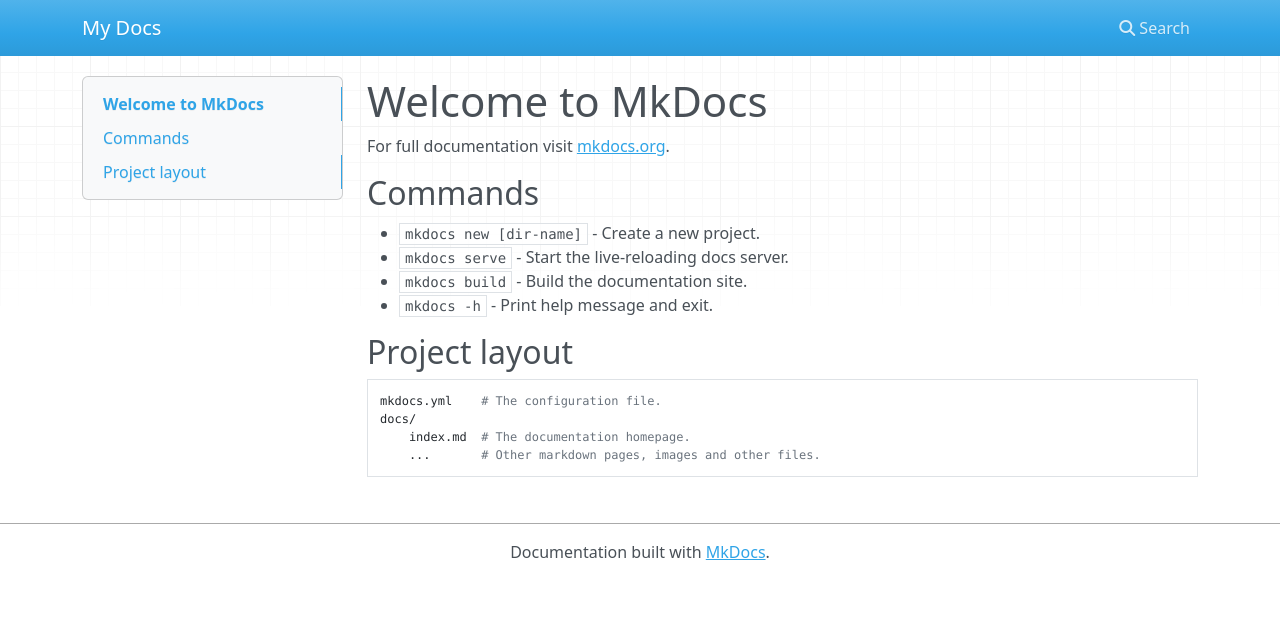
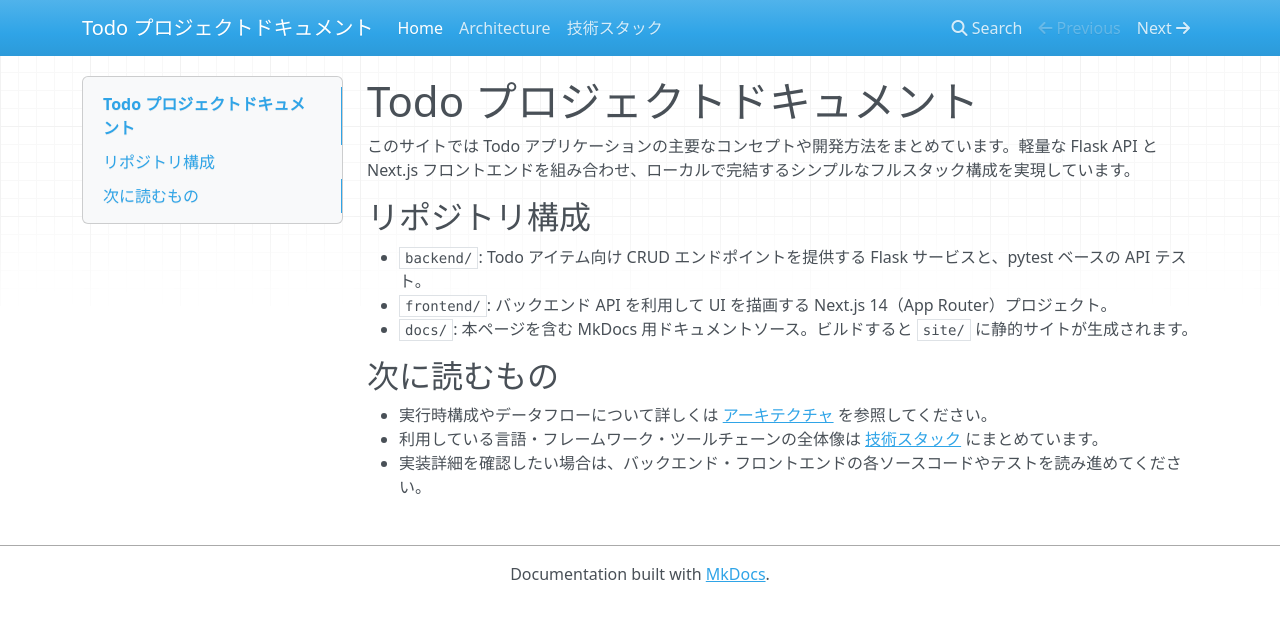
Before and after one commit to glarpycat/todo, an MkDocs documentation site: the page built from docs/index.md, in a window 1280 px wide. Shown: the top 621 px of the page. Built offline with MkDocs 1.6.1, drawn with Linux system fonts in a browser that asks for light colours; nearby versions of some CDN libraries.

Commit message:
プロジェクトのアーキテクチャ、技術スタックを説明するドキュメントを作成

````diff
--- /dev/null
+++ b/docs/architecture.md
@@ -0,0 +1,68 @@
+# アーキテクチャ概要
+
+このドキュメントでは Todo プロジェクトの構成要素、連携方法、拡張・デプロイ時に考慮すべきポイントを整理します。
+
+## コンポーネント構成
+
+- **フロントエンド (`frontend/`)**: Next.js 14（App Router）で実装された Todo UI。楽観的更新を行いつつ、REST 経由でバックエンドと通信します。
+- **バックエンド (`backend/`)**: タスクの CRUD エンドポイントを公開する Flask サービス。JSON でデータをやり取りします。
+- **ドキュメント (`docs/` と `mkdocs.yml`)**: MkDocs 用のソース。`site/` に静的サイトとしてビルドされ、ナレッジが公開されます。
+
+単一リポジトリ構成により、フロントエンド・バックエンド・ドキュメントの変更をまとめて管理できます。
+
+## 実行時フロー
+
+1. フロントエンドがブラウザーの `fetch` API を使ってバックエンドへ HTTP リクエストを送信。
+2. Flask のルートがリクエストを受け取り、メモリ上のタスクリストを操作して JSON 応答を返却。
+3. フロントエンドが応答を状態に反映し、React UI を再描画。
+
+```text
+[React UI] --fetch--> [Flask API] --JSON--> [React UI]
+```
+
+## バックエンドサービス
+
+- **フレームワーク**: Flask。`flask-cors` で Next.js 開発サーバーからのクロスオリジンアクセスを許可。
+- **データ永続化**: デモ用データを保持するメモリ上のリスト (`tasks`)。再起動で初期化されるため、本番ではデータベース置換を推奨。
+- **ルーティング**: `backend/app.py` に `GET /tasks`、`POST /tasks`、`PUT /tasks/<id>`、`DELETE /tasks/<id>` を定義。
+- **バリデーション**: 作成時は `title` の必須チェック、更新時は `done` ブール値を必須化。
+- **テスト**: `backend/tests/test_app.py` に `pytest` ベースの REST テストが配置されています。
+
+### ローカル実行方法
+
+```bash
+# リポジトリルートから実行
+source backend/.venv/bin/activate
+flask --app backend.app run --port 5001
+```
+
+## フロントエンドアプリケーション
+
+- **フレームワーク**: Next.js 14 + TypeScript。スタイリングは Tailwind CSS。
+- **データアクセス**: `app/page.tsx` の `API_URL` 定数（`http://127.0.0.1:5001`）経由で Flask API を呼び出し。
+- **状態管理**: React Hooks（`useState`、`useEffect`）でタスク一覧やフォーム入力を管理。
+- **ユーザー操作**: タスクの追加、完了状態のトグル、削除を即時 UI 反映付きで提供。
+- **スタイリング**: Tailwind クラスを `app/globals.css` や Tailwind 設定ファイルにて定義。
+
+### ローカル実行方法
+
+```bash
+# リポジトリルートから実行
+cd frontend
+npm install
+npm run dev
+```
+
+フロントエンドとバックエンドを同時に起動すると、`http://localhost:3000` にアクセスした際に UI が表示され、ポート `5001` の Flask API へリクエストがプロキシされます。
+
+## 横断的な考慮事項
+
+- **CORS**: 開発環境でのフロントエンド origin を許可するため `flask-cors` を利用。
+- **エラーハンドリング**: バックエンドはバリデーションエラーや未検出リソースに対して HTTP ステータス（`400`、`404`）を返却。フロントエンドは失敗時にコンソールへログ出力。
+- **テスト**: バックエンドは `pytest backend/` でテスト可能。フロントエンドは Playwright（`frontend/tests/todo.spec.ts`）による E2E テストをサポート。
+
+## 今後の拡張案
+
+- **永続化強化**: メモリリストではなく SQLite や PostgreSQL などのデータベース層を導入。
+- **設定管理**: 環境変数で `API_URL` を外部化し、環境ごとの設定を分離。
+- **デプロイ**: フロントエンド・バックエンドをコンテナ化、もしくは Vercel + マネージド API などのサービスを活用して本番展開。
--- a/docs/index.md
+++ b/docs/index.md
@@ -1,17 +1,15 @@
-# Welcome to MkDocs
+# Todo プロジェクトドキュメント
 
-For full documentation visit [mkdocs.org](https://www.mkdocs.org).
+このサイトでは Todo アプリケーションの主要なコンセプトや開発方法をまとめています。軽量な Flask API と Next.js フロントエンドを組み合わせ、ローカルで完結するシンプルなフルスタック構成を実現しています。
 
-## Commands
+## リポジトリ構成
 
-* `mkdocs new [dir-name]` - Create a new project.
-* `mkdocs serve` - Start the live-reloading docs server.
-* `mkdocs build` - Build the documentation site.
-* `mkdocs -h` - Print help message and exit.
+- `backend/`: Todo アイテム向け CRUD エンドポイントを提供する Flask サービスと、pytest ベースの API テスト。
+- `frontend/`: バックエンド API を利用して UI を描画する Next.js 14（App Router）プロジェクト。
+- `docs/`: 本ページを含む MkDocs 用ドキュメントソース。ビルドすると `site/` に静的サイトが生成されます。
 
-## Project layout
+## 次に読むもの
 
-    mkdocs.yml    # The configuration file.
-    docs/
-        index.md  # The documentation homepage.
-        ...       # Other markdown pages, images and other files.
+- 実行時構成やデータフローについて詳しくは [アーキテクチャ](architecture.md) を参照してください。
+- 利用している言語・フレームワーク・ツールチェーンの全体像は [技術スタック](tech-stack.md) にまとめています。
+- 実装詳細を確認したい場合は、バックエンド・フロントエンドの各ソースコードやテストを読み進めてください。
--- /dev/null
+++ b/docs/tech-stack.md
@@ -0,0 +1,58 @@
+# 技術スタック
+
+Todo プロジェクトで採用している主要技術と選定理由、関連する設定場所を整理します。
+
+## 言語・ランタイム
+
+- **Python 3.12**: バックエンド API を実装。`backend/pyproject.toml` で依存関係とツールチェーンを管理。
+- **TypeScript 5.x**: フロントエンド実装の型安全性と開発体験を向上。`frontend/tsconfig.json` に設定。
+- **Node.js 22+**: Next.js アプリのビルド・実行環境。`frontend/package.json` に対応バージョンを指定。
+
+## バックエンド
+
+- **Flask**: シンプルな REST API を迅速に構築。`backend/app.py` にルーティングとビジネスロジックを定義。
+- **Flask-CORS**: Next.js 開発サーバーからのクロスオリジンアクセスを許可。
+- **Pytest**: API の回帰を防ぐテストフレームワーク。`backend/tests/test_app.py` にテストケースを配置。
+
+### 依存管理
+
+- `uv`（Python パッケージマネージャー）: `uv sync` でロックファイルに従って依存を導入し、`uv run` で仮想環境経由のコマンド実行を統合。
+- `backend/pyproject.toml`: ランタイム・開発依存、ツール設定を一元管理。`uv.lock` はリポジトリルートに生成されます。
+
+#### uv 運用メモ
+
+- **インストール**: `curl -LsSf https://astral.sh/uv/install.sh | sh` などでグローバルに導入（詳細は公式ドキュメント参照）。
+- **Python バージョン管理**: `uv python install 3.11` で必要なランタイムを取得し、`uv python pin 3.11` で `pyproject.toml` と同期。
+- **依存の追加**: ランタイム依存は `uv add flask`、開発依存は `uv add --group dev pytest` のようにグループ別に管理。
+- **ロック更新**: `uv lock` でバージョン差分を反映し、CI で同じ環境を再現。
+- **仮想環境**: `uv sync` 実行時に `backend/.venv/` が生成される（存在する場合は再利用）。手動アクティベーションが必要な場合は `source backend/.venv/bin/activate`。
+
+## フロントエンド
+
+- **Next.js 14 App Router**: React ベースのフルスタックフレームワーク。ページ構成は `frontend/app/` 配下。
+- **React 18**: コンポーネントベースの UI レイヤー。`frontend/app/page.tsx` に主要ロジックを実装。
+- **Tailwind CSS**: ユーティリティファーストのスタイリング。`frontend/tailwind.config.ts` と `frontend/app/globals.css` を利用。
+- **Playwright**: E2E テストツール。`frontend/tests/todo.spec.ts` で UI 振る舞いを検証。
+
+### 依存管理
+
+- `frontend/package.json`: npm 依存関係とスクリプト定義。
+- `frontend/postcss.config.mjs` / `frontend/tailwind.config.ts`: ビルドパイプラインとスタイル設定。
+
+## ドキュメント・ビルド
+
+- **MkDocs + Material テーマ (導入予定)**: `mkdocs.yml` と `docs/` 配下の Markdown から静的サイトを生成。`mkdocs build` で `site/` に出力。
+- **GitHub**: 単一リポジトリでバックエンド・フロントエンド・ドキュメントを一元管理。
+
+## 開発フロー
+
+1. `uv sync --frozen` を実行して Python 依存をセットアップ（`uv sync --dev` で開発依存も同期）。必要に応じて `uv run <command>` で仮想環境を手動で有効化せずにコマンド実行。
+2. `frontend` ディレクトリで `npm install` を実行し、`npm run dev` でホットリロードを開始。
+3. バックエンドは `flask --app backend.app run --port 5001` で起動。フロントエンドはポート `3000` で稼働。
+4. テストは `pytest backend/` および `npx playwright test` を利用。
+
+## 今後の選定候補
+
+- **データベース**: SQLite / PostgreSQL など永続化層の導入。
+- **インフラ**: Docker Compose によるローカル統合開発、もしくはクラウドデプロイ向け IaC（Terraform 等）。
+- **監視**: バックエンドにログ集約（structlog など）や APM を追加して運用性を向上。
--- a/mkdocs.yml
+++ b/mkdocs.yml
@@ -1 +1,5 @@
-site_name: My Docs
+site_name: Todo プロジェクトドキュメント
+nav:
+  - Home: index.md
+  - Architecture: architecture.md
+  - 技術スタック: tech-stack.md
````
